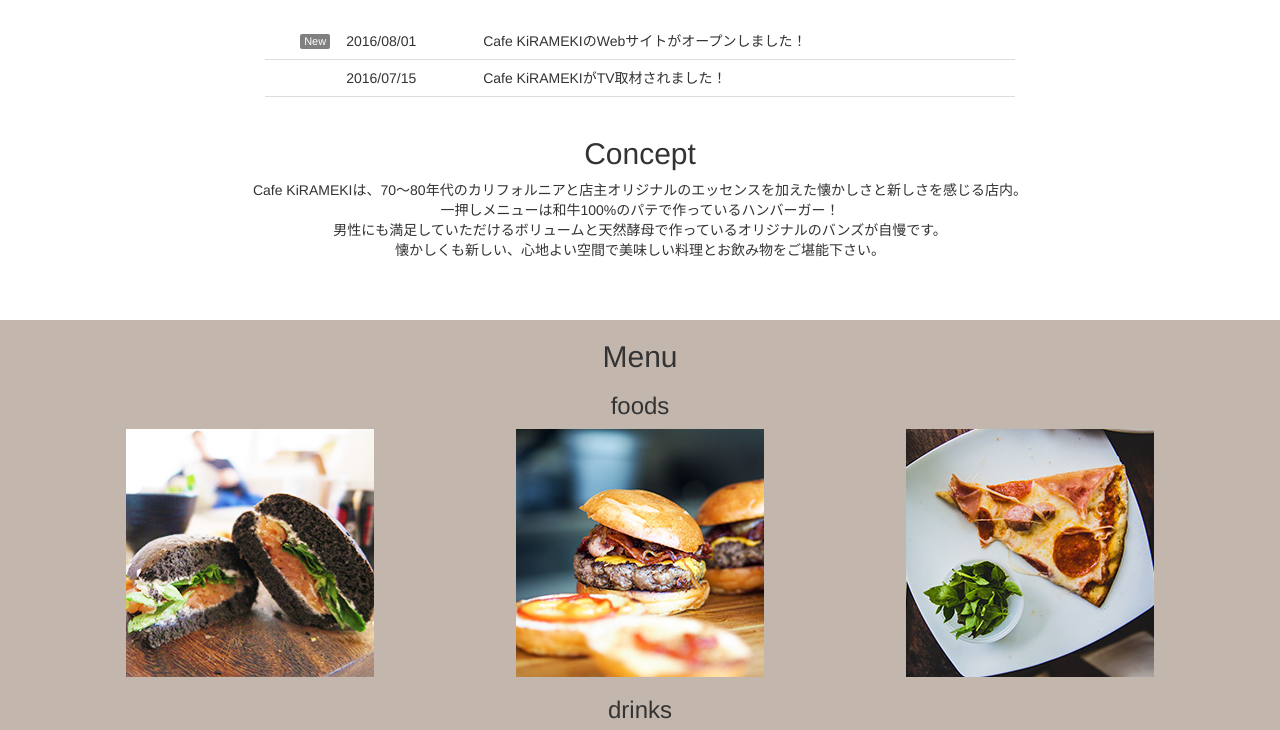
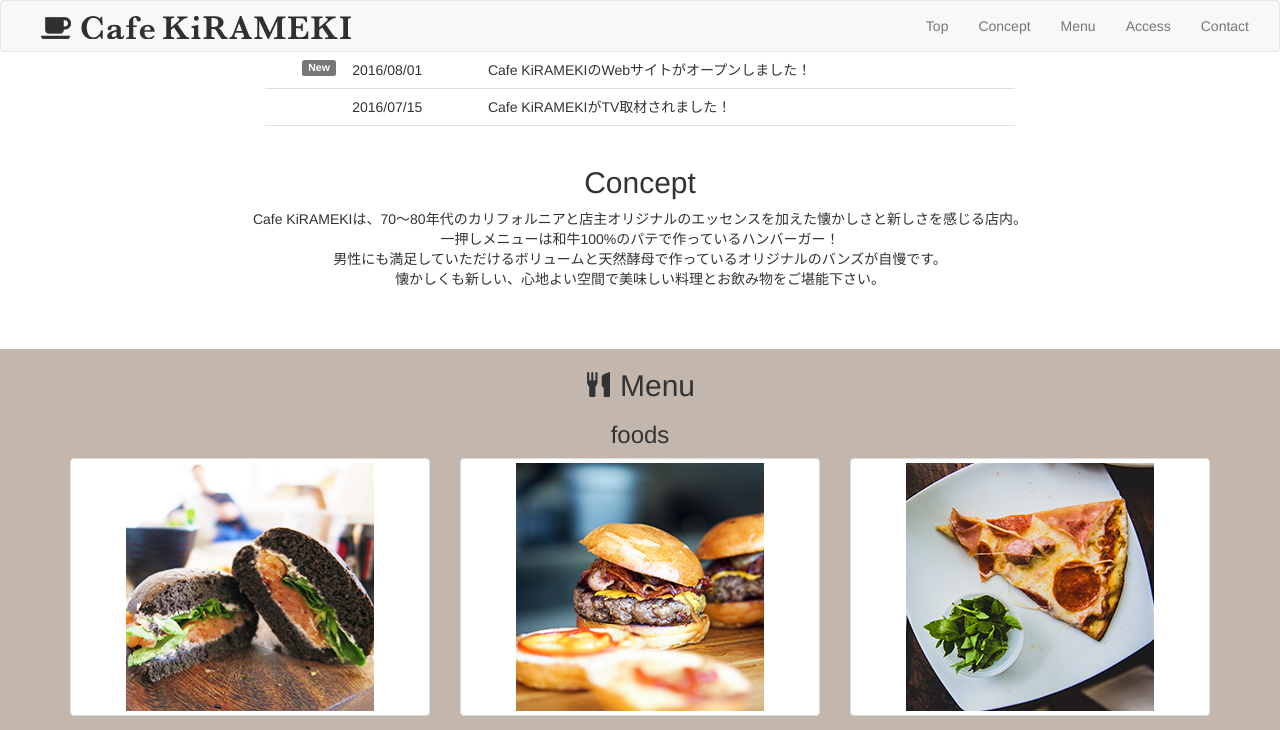
Before and after one commit to tomohiro-isobe/Webpage, a plain HTML site: page index.html in a window 1280 px wide. Shown: the top 730 px of the page. Drawn offline with nearby package versions, Linux system fonts and the light colour scheme.

Commit message:
add_components

```diff
--- a/index.html
+++ b/index.html
@@ -19,14 +19,39 @@
   <body>
 
     <section id="concept">
+
+      <nav class="navbar navbar-default">
+      	<div class="container-fluid">
+      		<div class="navbar-header">
+      			<button type="button" class="navbar-toggle collapsed" data-toggle="collapse" data-target="#cafenavbar">
+      				<span class="sr-only">Toggle navigation</span>
+      				<span class="icon-bar"></span>
+      				<span class="icon-bar"></span>
+      				<span class="icon-bar"></span>
+      			</button>
+      			<a class="navbar-brand" href="#"><img src="images/logo.png" style="margin-left: 25px;"></a>
+      		</div>
+
+      		<div class="collapse navbar-collapse" id="cafenavbar">
+      			<ul class="nav navbar-nav navbar-right">
+      				<li><a href="#">Top</a></li>
+      				<li><a href="#">Concept</a></li>
+      				<li><a href="#">Menu</a></li>
+      				<li><a href="#">Access</a></li>
+      				<li><a href="#">Contact</a></li>
+      			</ul>
+      		</div>
+      	</div>
+      </nav>
+
       <div class="container">
         <div class="row">
           <div class="col-sm-offset-2 col-sm-8">
+
             <table class="table">
-
                   <tbody>
                       <tr>
-                          <th><span class="icon">New</span></th>
+                          <th><span class="label label-default">New</span></th>
                           <td>2016/08/01</td>
                           <td>Cafe KiRAMEKIのWebサイトがオープンしました！</td>
                       </tr>
@@ -52,34 +77,47 @@
     </section>
     <section id="menu">
       <div class="container">
-        <h2 class="text-center">Menu</h2>
+        <h2 class="text-center"><span class="glyphicon glyphicon-cutlery" aria-hidden="true"></span>Menu</h2>
         <h3 class="text-center">foods</h3>
         <div class="row">
             <div class="col-sm-4 col-md-4 col-lg-4">
+              <a href="#" class="thumbnail">
                 <img src="images/food_img01.jpg" class="img-responsive">
+              </a>
             </div>
 
             <div class="col-sm-4 col-md-4 col-lg-4">
+              <a href="#" class="thumbnail">
                 <img src="images/food_img02.jpg" class="img-responsive">
+              </a>
             </div>
 
             <div class="col-sm-4 col-md-4 col-lg-4">
+              <a href="#" class="thumbnail">
                 <img src="images/food_img03.jpg" class="img-responsive">
+              </a>
             </div>
         </div>
 
         <h3 class="text-center">drinks</h3>
         <div class="row">
             <div class="col-sm-4 col-md-4 col-lg-4">
+              <a href="#" class="thumbnail">
                 <img src="images/drink_img01.jpg" class="img-responsive">
+              </a>
             </div>
 
             <div class="col-sm-4 col-md-4 col-lg-4">
+              <a href="#" class="thumbnail">
                 <img src="images/drink_img02.jpg" class="img-responsive">
+              </a>
             </div>
 
             <div class="col-sm-4 col-md-4 col-lg-4">
+              <a href="#" class="thumbnail">
                 <img src="images/drink_img03.jpg" class="img-responsive">
+              </a>
+
             </div>
         </div>
       </div>
@@ -129,7 +167,7 @@
         <div class="container">
           <div class="row">
             <div class="col-sm-6 col-sm-push-6">
-              <h3>Contact</h3>
+              <h3><span class="glyphicon glyphicon-pencil" aria-hidden="true"></span>Contact</h3>
               <form>
                 <div class="form-group">
                   <input type="text" class="form-control" id="name" placeholder="Name">
--- a/main.css
+++ b/main.css
@@ -63,20 +63,10 @@ body {
   margin-bottom: 25px;
 }
 
-.table {
-    margin-top: 3%;
+#concept .table {
+    margin-top: -20px;
 }
 
-.icon {
-    float: right;
-    background-color: #808080;
-    color: white;
-    font-size: 11px;
-    text-align: center;
-    width: 30px;
-    border-radius: 2px;
-    margin-top: 3px;
-}
 
 img {
     display: inline-block;
@@ -88,3 +78,17 @@ img {
   background-color: white;
   color: #808080;
 }
+
+section .container span.glyphicon {
+  font-size: 25px;
+  margin-right: 10px;
+}
+
+.label {
+  float: right;
+}
+
+footer section .container span.glyphicon {
+  font-size: 20px;
+  margin-right: 10px;
+}
```
